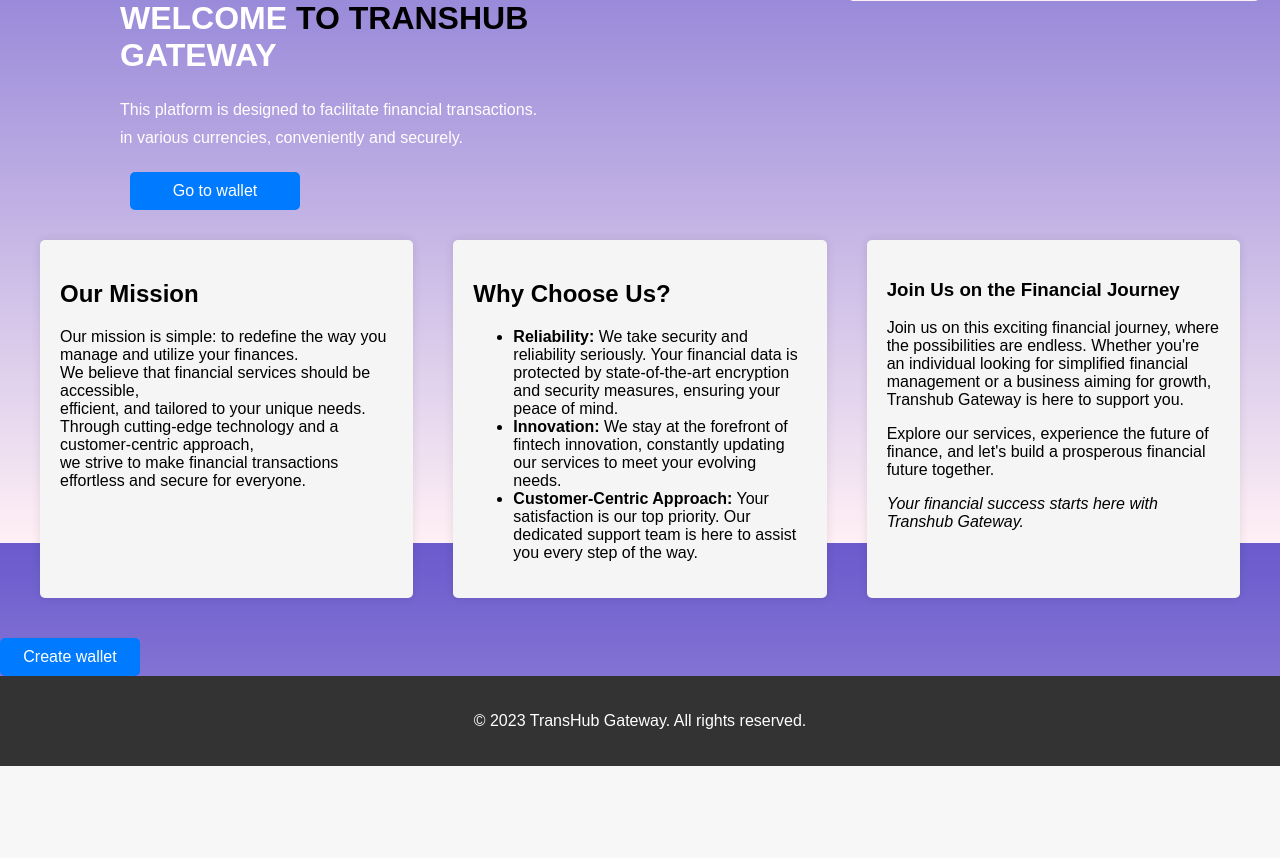
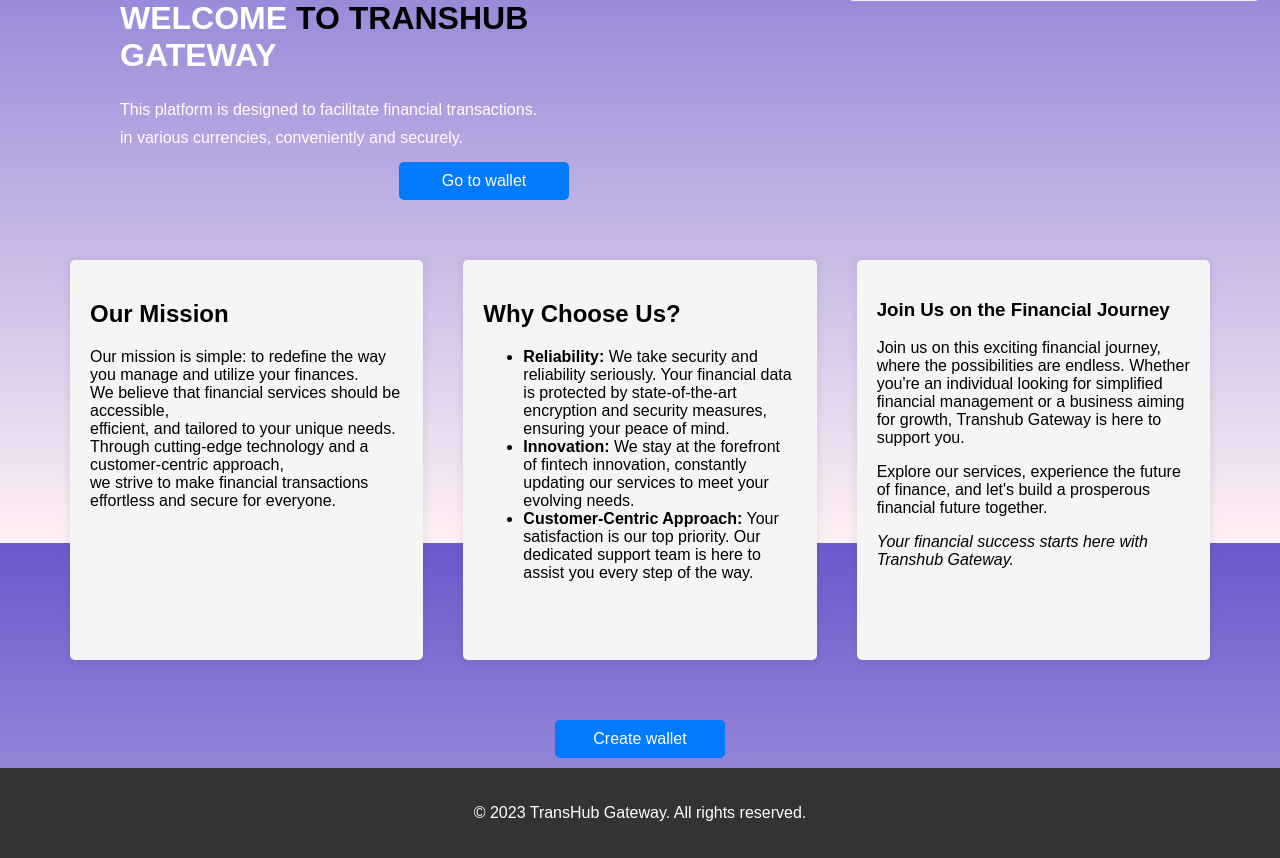
Before and after one commit to Jasemonu/Portfolio_project, a Flask app: page /home in a window 1280 px wide. Shown: the part 257-1115 px from the top of the page. Before the commit the page ends 1023 px from the top, so only its background shows below. Run offline with Flask 3, Linux system fonts and the light colour scheme.

Commit message:
added css for the columns

```diff
--- a/web_files/static/styles/home_page.css
+++ b/web_files/static/styles/home_page.css
@@ -137,24 +137,36 @@
     .columns {
         display: flex;
         justify-content: space-between;
-            margin: 20px;
+        margin: 50px;
     }
 
     .column {
         flex-basis: calc(33.33% - 20px);
         box-shadow: 0px 0px 10px rgba(0, 0, 0, 0.1);
         padding: 20px;
+        padding-bottom: 30px;
         background-color: #f5f5f5;
         border-radius: 5px;
         margin: 0 20px;
+        height: 350px;
+        margin-bottom: 0px;
+    }
+
+    .column:hover {
+        background-color: #ddd;
+        cursor: pointer;
+        animation: shake 0.5s ease-in-out;
+    }
+    .button-container {
+        text-align: center;
+        margin-top: 0px;
     }
 
     .column-button {
-            display: block;
-           /* width: 100%; */
-            margin-top: 10px;
+        display: inline-block;
+        width: 150px;
+        margin: 10px;
         padding: 10px;
-	    width: 120px;
         background-color: #007bff;
         color: white;
         text-align: center;
@@ -166,6 +178,13 @@
     .column-button:hover {
         background-color: #0056b3;
         color: #fff;
+    }
+
+    @keyframes shake {
+        0% { transform: translate(0, 0); }
+        10%, 30%, 50%, 70%, 90% { transform: translate(-5px, 0); }
+        20%, 40%, 60%, 80% { transform: translate(5px, 0); }
+        100% { transform: translate(0, 0); }
     }
 
       /* Media queries for responsiveness */
```
Lines whose indentation alone changed are shown as unchanged.
